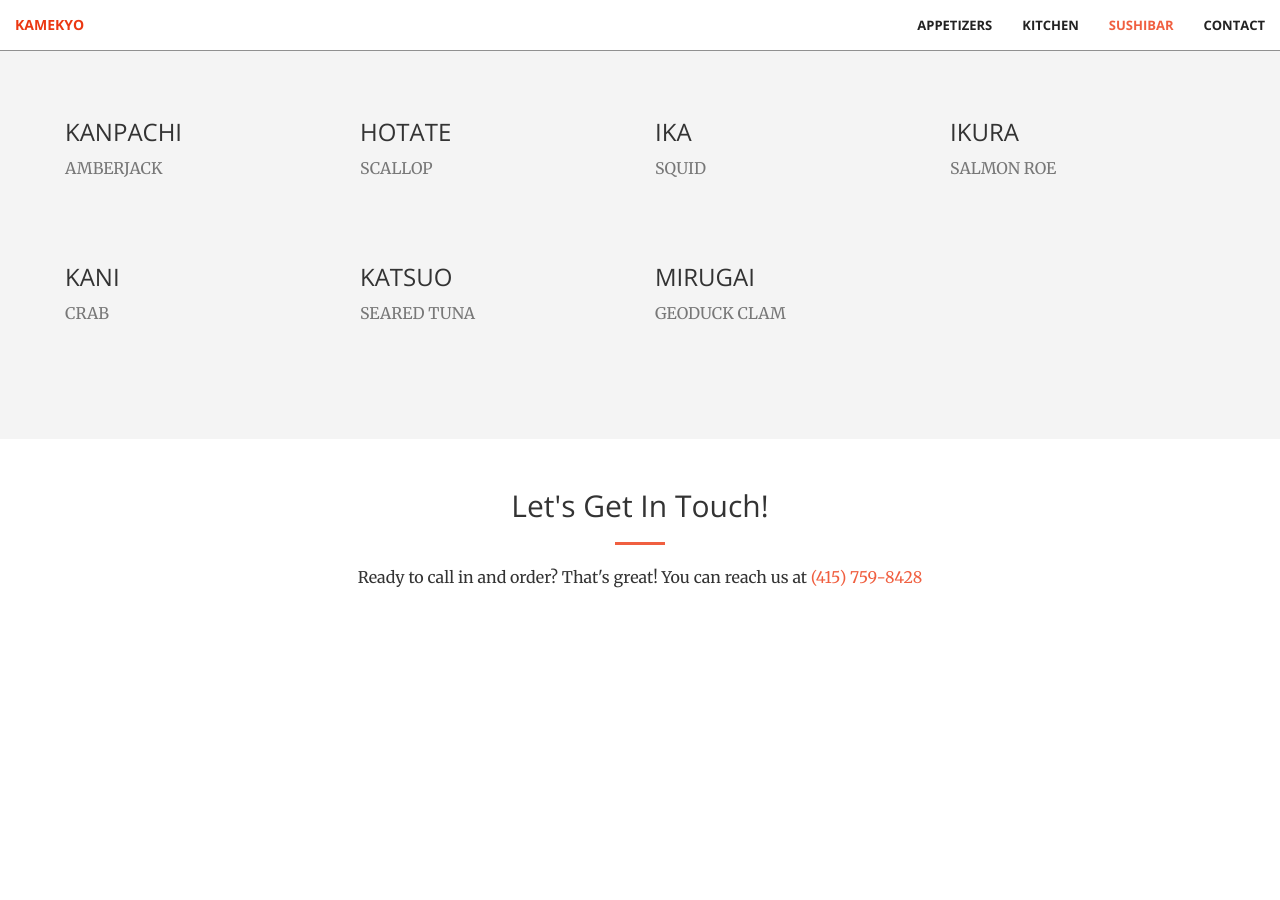
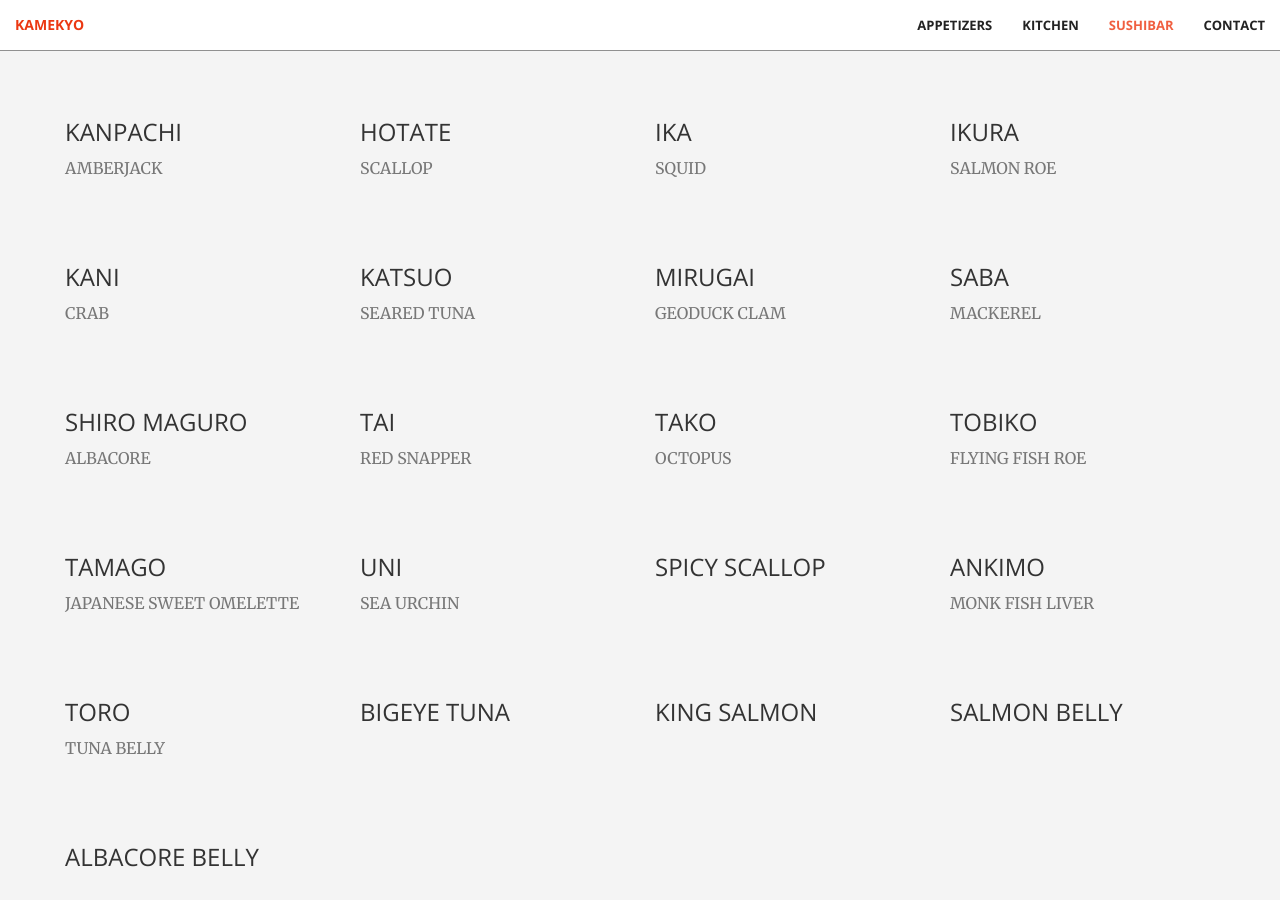
Before and after one commit to CyrusLiang/kamekyo, a Jekyll site: the page built from index.html, in a window 1280 px wide and 900 px high, scrolled down 7310 px. Built offline with Jekyll 4.4.1, drawn with Linux system fonts in a browser that asks for light colours; before the commit the page ends 7969 px from its top, so only the background shows below that.

Commit message:
Update nigiri.html

```diff
--- a/_includes/nigiri.html
+++ b/_includes/nigiri.html
@@ -115,6 +115,99 @@
                     <p id="mirugai"></p>
                 </div>
             </div>
+            <div class="col-lg-3 col-sm-4">
+                <div class="food-box">
+                    <h3>Saba</h3>
+                    <p class="text-muted">Mackerel</p>
+                    <p id="saba"></p>
+                </div>
+            </div>
+            <div class="col-lg-3 col-sm-4">
+                <div class="food-box">
+                    <h3>Shiro Maguro</h3>
+                    <p class="text-muted">Albacore</p>
+                    <p id="shiro"></p>
+                </div>
+            </div>
+            <div class="col-lg-3 col-sm-4">
+                <div class="food-box">
+                    <h3>Tai</h3>
+                    <p class="text-muted">Red snapper</p>
+                    <p id="tai"></p>
+                </div>
+            </div>
+            <div class="col-lg-3 col-sm-4">
+                <div class="food-box">
+                    <h3>Tako</h3>
+                    <p class="text-muted">Octopus</p>
+                    <p id="tako"></p>
+                </div>
+            </div>
+            <div class="col-lg-3 col-sm-4">
+                <div class="food-box">
+                    <h3>Tobiko</h3>
+                    <p class="text-muted">Flying fish roe</p>
+                    <p id="tobiko"></p>
+                </div>
+            </div>
+            <div class="col-lg-3 col-sm-4">
+                <div class="food-box">
+                    <h3>Tamago</h3>
+                    <p class="text-muted">Japanese sweet omelette</p>
+                    <p id="tamago"></p>
+                </div>
+            </div>
+            <div class="col-lg-3 col-sm-4">
+                <div class="food-box">
+                    <h3>Uni</h3>
+                    <p class="text-muted">Sea urchin</p>
+                    <p id="uni"></p>
+                </div>
+            </div>
+            <div class="col-lg-3 col-sm-4">
+                <div class="food-box">
+                    <h3>Spicy Scallop</h3>
+                    <p id="shotate"></p>
+                </div>
+            </div>
+            <div class="col-lg-3 col-sm-4">
+                <div class="food-box">
+                    <h3>Ankimo</h3>
+                    <p class="text-muted">Monk fish liver</p>
+                    <p id="ankimo"></p>
+                </div>
+            </div>
+            <div class="col-lg-3 col-sm-4">
+                <div class="food-box">
+                    <h3>Toro</h3>
+                    <p class="text-muted">Tuna belly</p>
+                    <p id="toro"></p>
+                </div>
+            </div>
+            <div class="col-lg-3 col-sm-4">
+                <div class="food-box">
+                    <h3>Bigeye Tuna</h3>
+                    <p id="bigeye"></p>
+                </div>
+            </div>
+            <div class="col-lg-3 col-sm-4">
+                <div class="food-box">
+                    <h3>King Salmon</h3>
+                    <p id="king"></p>
+                </div>
+            </div>
+            <div class="col-lg-3 col-sm-4">
+                <div class="food-box">
+                    <h3>Salmon Belly</h3>
+                    <p id="sbelly"></p>
+                </div>
+            </div>
+            <div class="col-lg-3 col-sm-4">
+                <div class="food-box">
+                    <h3>Albacore Belly</h3>
+                    <p id="abelly"></p>
+                </div>
+            </div>
         </div>
     </div>
 </section>
```
